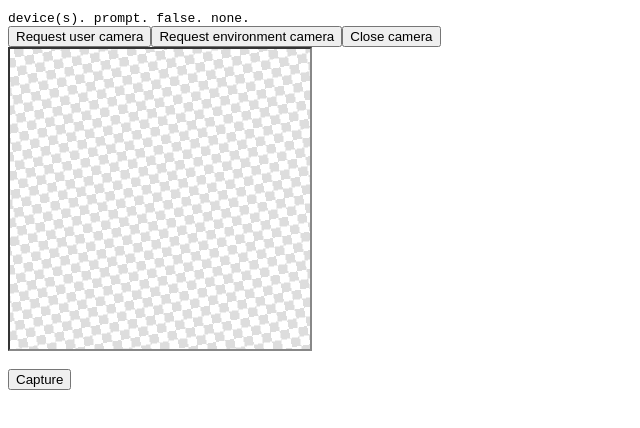
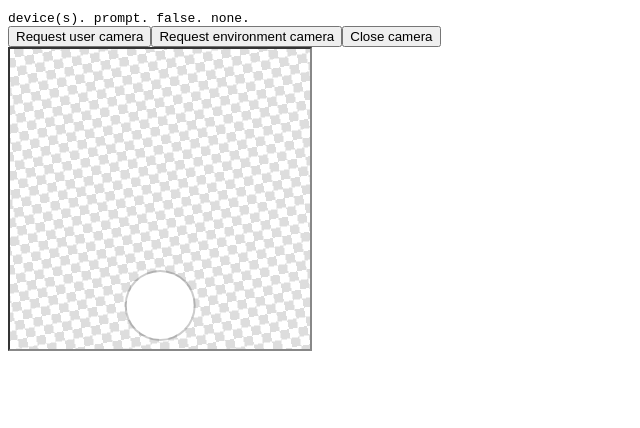
Before and after one commit to j-/picture-this-ui, a React (Create React App) app: page / in a window 1280 px wide. Shown: the top 428 px of the page, without its empty margins (0-640 px from the left). Built offline with nearby package versions, Linux system fonts and the light colour scheme.

Commit message:
Style capture button

```diff
--- a/src/components/App.tsx
+++ b/src/components/App.tsx
@@ -46,13 +46,8 @@
 
       <Camera>
         <Flash ref={flashRef} />
+        <Capture onTouchStart={handleClickCapture} />
       </Camera>
-
-      <br />
-
-      <Capture onTouchStart={handleClickCapture}>
-        Capture
-      </Capture>
 
       <Gallery />
     </div>
--- /dev/null
+++ b/src/components/ButtonCapture.css
@@ -0,0 +1,10 @@
+.ButtonCapture {
+  appearance: none;
+  width: 5em;
+  height: 5em;
+  border: none;
+  border-radius: 50%;
+  background-color: #fff;
+  box-shadow: 0 0 0 2px rgba(0, 0, 0, 0.2);
+  outline: none;
+}
--- a/src/components/ButtonCapture.tsx
+++ b/src/components/ButtonCapture.tsx
@@ -2,6 +2,7 @@
 import { useDispatch } from '../store';
 import { useVideo } from './Stream';
 import { capture } from '../store/actions';
+import './ButtonCapture.css';
 
 export interface Props extends React.ButtonHTMLAttributes<HTMLButtonElement> {}
 
@@ -19,7 +20,7 @@
   };
 
   return (
-    <button onTouchStart={handleTouchStart} {...props} />
+    <button className="ButtonCapture" onTouchStart={handleTouchStart} {...props} />
   );
 };
 
--- a/src/components/Camera.css
+++ b/src/components/Camera.css
@@ -23,6 +23,13 @@
   object-fit: cover;
 }
 
+.Camera > .ButtonCapture {
+  position: absolute;
+  bottom: 10px;
+  left: 50%;
+  transform: translate(-50%, 0);
+}
+
 @keyframes scroll-bg {
   from {
     background-position: 0 0;
```
